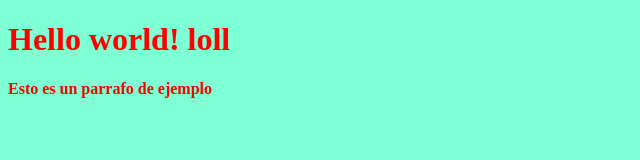
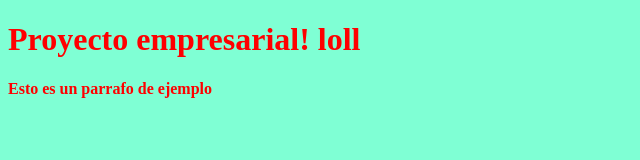
Before and after one commit to ImBely/CursoGit, a plain HTML site: page index.html in a window 1280 px wide. Shown: the whole page, without its empty margins (0-640 px from the left). Drawn offline with Linux system fonts and the light colour scheme.

Commit message:
Cambio de titulo

```diff
--- a/index.html
+++ b/index.html
@@ -9,7 +9,7 @@
 </head>
 
 <body>
-    <h1> Hello world! loll </h1>
+    <h1> Proyecto empresarial! loll </h1>
     <p> Esto es un parrafo de ejemplo</p>
 </body>
 </html>
```
